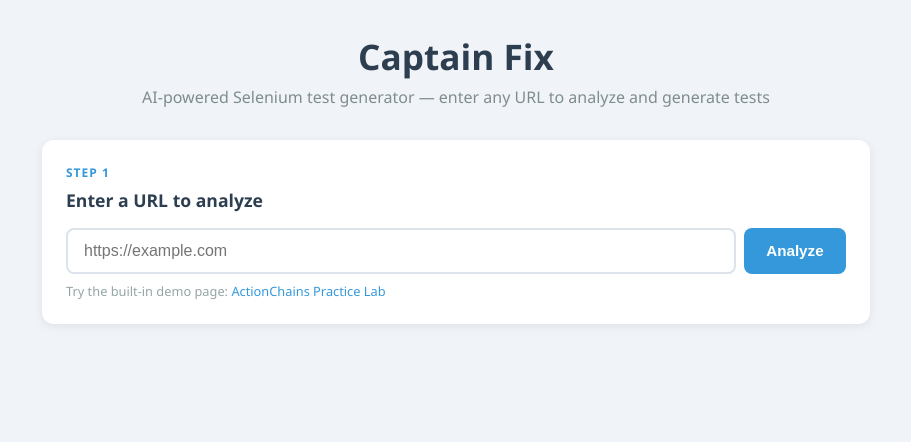
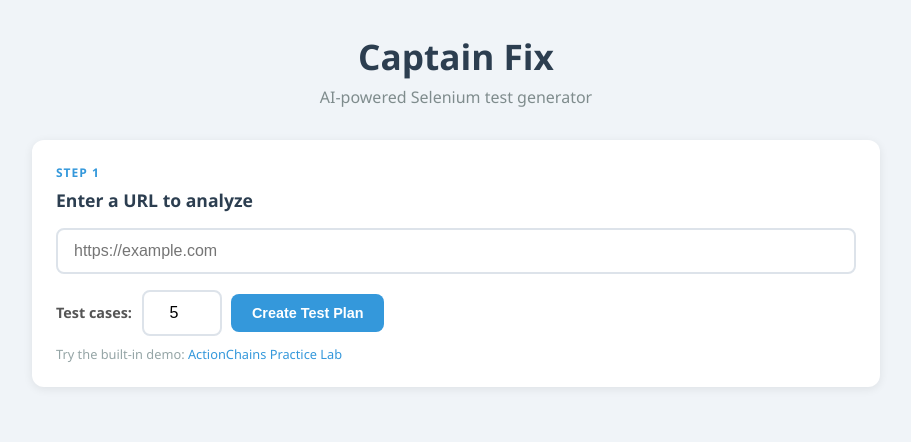
Before and after one commit to RaniAbu95/Captin-Fix-deployed, a Python web app: template templates/index.html in a window 1280 px wide. Shown: the top 442 px of the page, without its empty margins (184-1095 px from the left). Run offline with Jinja, Linux system fonts and the light colour scheme; the template is opened without the code that fills it, so the values that code supplies are empty.

Commit message:
Simplify to 3-step flow with per-test-case Run and Copy
- Step 1: URL + test case count → Create Test Plan (analyze runs silently)
- Step 2: Test Plan (suite sections, no analysis display)
- Step 3: Individual test case cards, each with own code block, Run, Copy
- /generate now returns array of standalone scripts (one per test case)
- Run/Copy act on the specific test case, output shown inline below each card

Co-Authored-By: Claude Sonnet 4.6 <noreply@anthropic.com>

```diff
--- a/templates/index.html
+++ b/templates/index.html
@@ -7,91 +7,103 @@
     <style>
         * { box-sizing: border-box; margin: 0; padding: 0; }
         body { font-family: 'Segoe UI', Tahoma, Geneva, Verdana, sans-serif; background: #f0f4f8; color: #333; }
-        .container { max-width: 860px; margin: 0 auto; padding: 2rem 1rem; }
+        .container { max-width: 880px; margin: 0 auto; padding: 2rem 1rem; }
         header { text-align: center; margin-bottom: 2rem; }
         header h1 { font-size: 2.2rem; color: #2c3e50; }
         header p { color: #7f8c8d; margin-top: 0.4rem; }
+
         .card { background: white; border-radius: 12px; padding: 1.5rem; margin-bottom: 1.5rem; box-shadow: 0 2px 10px rgba(0,0,0,0.08); }
         .step-label { font-size: 0.75rem; font-weight: 700; color: #3498db; text-transform: uppercase; letter-spacing: 1px; margin-bottom: 0.4rem; }
         .card h2 { font-size: 1.1rem; color: #2c3e50; margin-bottom: 1rem; }
+
         .input-row { display: flex; gap: 0.5rem; }
         input[type="text"] { flex: 1; padding: 0.75rem 1rem; border: 2px solid #dde3ea; border-radius: 8px; font-size: 1rem; transition: border-color 0.2s; }
         input[type="text"]:focus { outline: none; border-color: #3498db; }
         input[type="number"] { width: 80px; padding: 0.75rem; border: 2px solid #dde3ea; border-radius: 8px; font-size: 1rem; text-align: center; }
         input[type="number"]:focus { outline: none; border-color: #2ecc71; }
+
         .hint { font-size: 0.8rem; color: #95a5a6; margin-top: 0.5rem; }
         .hint a { color: #3498db; text-decoration: none; }
         .hint a:hover { text-decoration: underline; }
-        .btn { padding: 0.75rem 1.4rem; background: #3498db; color: white; border: none; border-radius: 8px; font-size: 0.95rem; font-weight: 600; cursor: pointer; transition: background 0.2s, opacity 0.2s; }
-        .btn:hover:not(:disabled) { filter: brightness(0.9); }
-        .btn:disabled { opacity: 0.55; cursor: not-allowed; }
-        .btn-green { background: #2ecc71; }
+
+        .btn { padding: 0.7rem 1.3rem; color: white; border: none; border-radius: 8px; font-size: 0.9rem; font-weight: 600; cursor: pointer; transition: filter 0.15s, opacity 0.15s; }
+        .btn:hover:not(:disabled) { filter: brightness(0.88); }
+        .btn:disabled { opacity: 0.5; cursor: not-allowed; }
+        .btn-blue   { background: #3498db; }
+        .btn-green  { background: #2ecc71; }
         .btn-purple { background: #9b59b6; }
         .btn-orange { background: #e67e22; }
-        .btn-grey { background: #95a5a6; }
-        .btn-row { display: flex; gap: 0.75rem; flex-wrap: wrap; align-items: center; margin-top: 1rem; }
+        .btn-grey   { background: #95a5a6; }
+        .btn-sm { padding: 0.45rem 1rem; font-size: 0.82rem; }
+
+        .btn-row { display: flex; gap: 0.6rem; flex-wrap: wrap; align-items: center; margin-top: 1rem; }
+
         .hidden { display: none; }
-        .spinner { display: inline-block; width: 16px; height: 16px; border: 2px solid #ccc; border-top-color: #3498db; border-radius: 50%; animation: spin 0.7s linear infinite; vertical-align: middle; margin-right: 6px; }
+        .spinner { display: inline-block; width: 15px; height: 15px; border: 2px solid #dde3ea; border-top-color: #3498db; border-radius: 50%; animation: spin 0.7s linear infinite; vertical-align: middle; margin-right: 6px; }
         @keyframes spin { to { transform: rotate(360deg); } }
-        .analysis-text { white-space: pre-wrap; line-height: 1.7; color: #444; }
+        .loading-msg { color: #7f8c8d; font-size: 0.9rem; }
         .error-box { background: #fde8e8; color: #c0392b; padding: 0.9rem 1rem; border-radius: 8px; font-size: 0.9rem; }
-        .code-block { background: #1e2433; color: #abb2bf; padding: 1rem; border-radius: 8px; font-family: 'Courier New', monospace; font-size: 0.85rem; white-space: pre-wrap; word-break: break-word; max-height: 420px; overflow-y: auto; margin-bottom: 1rem; }
-        .output-block { background: #0d1117; color: #58a6ff; padding: 1rem; border-radius: 8px; font-family: 'Courier New', monospace; font-size: 0.85rem; white-space: pre-wrap; max-height: 350px; overflow-y: auto; }
+        .output-block { background: #0d1117; color: #58a6ff; padding: 0.8rem 1rem; border-radius: 8px; font-family: 'Courier New', monospace; font-size: 0.83rem; white-space: pre-wrap; max-height: 200px; overflow-y: auto; margin-top: 0.75rem; }
 
-        /* Test Plan styles */
+        /* ── Test Plan ── */
         .suite-section { margin-bottom: 1.2rem; }
-        .suite-header { display: flex; align-items: center; gap: 0.6rem; padding: 0.6rem 1rem; border-radius: 8px 8px 0 0; font-weight: 700; font-size: 0.9rem; }
+        .suite-header { display: flex; align-items: center; gap: 0.5rem; padding: 0.55rem 1rem; border-radius: 8px 8px 0 0; font-weight: 700; font-size: 0.88rem; }
         .suite-smoke .suite-header { background: #fef3cd; color: #856404; }
         .suite-nav   .suite-header { background: #d1ecf1; color: #0c5460; }
         .suite-form  .suite-header { background: #d4edda; color: #155724; }
-        .suite-count { font-weight: 400; font-size: 0.8rem; opacity: 0.8; }
+        .suite-count { font-weight: 400; font-size: 0.78rem; opacity: 0.75; }
         .tc-list { border: 1px solid #e9ecef; border-top: none; border-radius: 0 0 8px 8px; overflow: hidden; }
-        .tc-item { padding: 0.9rem 1rem; border-bottom: 1px solid #f0f0f0; }
-        .tc-item:last-child { border-bottom: none; }
-        .tc-id { font-size: 0.75rem; font-weight: 700; color: #888; text-transform: uppercase; margin-bottom: 0.25rem; }
-        .tc-desc { font-weight: 600; color: #2c3e50; margin-bottom: 0.4rem; }
-        .tc-steps { font-size: 0.85rem; color: #555; padding-left: 1rem; margin-bottom: 0.3rem; }
-        .tc-steps li { margin-bottom: 0.15rem; }
-        .tc-expected { font-size: 0.82rem; color: #27ae60; font-style: italic; }
+        .tc-plan-item { padding: 0.8rem 1rem; border-bottom: 1px solid #f3f3f3; }
+        .tc-plan-item:last-child { border-bottom: none; }
+        .tc-id   { font-size: 0.72rem; font-weight: 700; color: #aaa; text-transform: uppercase; margin-bottom: 0.2rem; }
+        .tc-desc { font-weight: 600; color: #2c3e50; margin-bottom: 0.35rem; }
+        .tc-steps { font-size: 0.83rem; color: #555; padding-left: 1.1rem; margin-bottom: 0.25rem; }
+        .tc-steps li { margin-bottom: 0.1rem; }
+        .tc-expected { font-size: 0.8rem; color: #27ae60; font-style: italic; }
+
+        /* ── Individual test case cards ── */
+        .tc-card { border: 1px solid #e2e8f0; border-radius: 10px; margin-bottom: 1rem; overflow: hidden; }
+        .tc-card-header { display: flex; align-items: center; gap: 0.6rem; padding: 0.7rem 1rem; background: #f8fafc; border-bottom: 1px solid #e2e8f0; }
+        .suite-badge { padding: 0.2rem 0.65rem; border-radius: 20px; font-size: 0.72rem; font-weight: 700; white-space: nowrap; }
+        .badge-smoke { background: #fef3cd; color: #856404; }
+        .badge-nav   { background: #d1ecf1; color: #0c5460; }
+        .badge-form  { background: #d4edda; color: #155724; }
+        .tc-card-id   { font-size: 0.75rem; color: #888; font-weight: 700; }
+        .tc-card-desc { font-weight: 600; color: #2c3e50; font-size: 0.9rem; flex: 1; }
+        .tc-card-body { padding: 0.8rem 1rem; }
+        details summary { cursor: pointer; font-size: 0.82rem; color: #3498db; user-select: none; margin-bottom: 0.5rem; }
+        details summary:hover { text-decoration: underline; }
+        .code-block { background: #1e2433; color: #abb2bf; padding: 0.8rem 1rem; border-radius: 7px; font-family: 'Courier New', monospace; font-size: 0.8rem; white-space: pre-wrap; word-break: break-word; max-height: 320px; overflow-y: auto; margin-bottom: 0.7rem; }
+        .tc-run-output { margin-top: 0; }
     </style>
 </head>
 <body>
 <div class="container">
     <header>
         <h1>Captain Fix</h1>
-        <p>AI-powered Selenium test generator — enter any URL to analyze and generate tests</p>
+        <p>AI-powered Selenium test generator</p>
     </header>
 
-    <!-- Step 1: URL -->
+    <!-- Step 1 -->
     <div class="card">
         <div class="step-label">Step 1</div>
         <h2>Enter a URL to analyze</h2>
         <div class="input-row">
             <input type="text" id="url-input" placeholder="https://example.com" />
-            <button class="btn" id="analyze-btn" onclick="analyze()">Analyze</button>
         </div>
-        <p class="hint">Try the built-in demo page: <a href="#" onclick="useDemoUrl()">ActionChains Practice Lab</a></p>
+        <div class="btn-row">
+            <label style="font-size:0.9rem;color:#555;font-weight:600;">Test cases:</label>
+            <input type="number" id="num-cases" value="5" min="1" max="30">
+            <button class="btn btn-blue" id="plan-btn" onclick="createPlan()">Create Test Plan</button>
+        </div>
+        <p class="hint" style="margin-top:0.6rem">Try the built-in demo: <a href="#" onclick="useDemoUrl()">ActionChains Practice Lab</a></p>
     </div>
 
-    <!-- Step 2: Analysis -->
-    <div class="card hidden" id="analysis-card">
+    <!-- Step 2: Test Plan -->
+    <div class="card hidden" id="plan-card">
         <div class="step-label">Step 2</div>
-        <h2>Page Analysis</h2>
-        <div id="analysis-loading" class="hidden"><span class="spinner"></span> Loading page and analyzing elements...</div>
-        <div id="analysis-result" class="analysis-text hidden"></div>
-        <div id="analysis-error" class="error-box hidden"></div>
-        <div class="btn-row hidden" id="plan-row">
-            <label style="font-size:0.9rem;color:#555;font-weight:600;">Test cases:</label>
-            <input type="number" id="num-cases" value="5" min="1" max="30">
-            <button class="btn btn-green" id="plan-btn" onclick="createPlan()">Create Test Plan</button>
-        </div>
-    </div>
-
-    <!-- Step 3: Test Plan -->
-    <div class="card hidden" id="plan-card">
-        <div class="step-label">Step 3</div>
         <h2>Test Plan</h2>
-        <div id="plan-loading" class="hidden"><span class="spinner"></span> Generating test plan...</div>
+        <div id="plan-loading" class="hidden loading-msg"><span class="spinner"></span> <span id="plan-loading-msg">Analyzing page...</span></div>
         <div id="plan-result" class="hidden"></div>
         <div id="plan-error" class="error-box hidden"></div>
         <div class="btn-row hidden" id="generate-row">
@@ -99,26 +111,13 @@
         </div>
     </div>
 
-    <!-- Step 4: Selenium Code -->
+    <!-- Step 3: Individual Test Cases -->
     <div class="card hidden" id="code-card">
-        <div class="step-label">Step 4</div>
-        <h2>Generated Selenium Code</h2>
-        <div id="code-loading" class="hidden"><span class="spinner"></span> Generating code...</div>
-        <pre id="code-result" class="code-block hidden"></pre>
+        <div class="step-label">Step 3</div>
+        <h2>Generated Test Cases</h2>
+        <div id="code-loading" class="hidden loading-msg"><span class="spinner"></span> Generating individual test scripts...</div>
         <div id="code-error" class="error-box hidden"></div>
-        <div class="btn-row">
-            <button class="btn btn-orange hidden" id="run-btn" onclick="runTests()">Run Tests on Server</button>
-            <button class="btn btn-grey hidden" id="copy-btn" onclick="copyCode()">Copy Code</button>
-        </div>
-    </div>
-
-    <!-- Step 5: Output -->
-    <div class="card hidden" id="output-card">
-        <div class="step-label">Step 5</div>
-        <h2>Test Output</h2>
-        <div id="run-loading" class="hidden"><span class="spinner"></span> Running tests (up to 60s)...</div>
-        <pre id="run-result" class="output-block hidden"></pre>
-        <div id="run-error" class="error-box hidden"></div>
+        <div id="tc-list"></div>
     </div>
 </div>
 
@@ -126,7 +125,7 @@
     let currentUrl = '';
     let currentAnalysis = '';
     let currentPlan = null;
-    let currentCode = '';
+    let currentTestCases = [];
 
     function useDemoUrl() {
         document.getElementById('url-input').value = window.location.origin + '/demo';
@@ -136,21 +135,25 @@
     function hide(id) { document.getElementById(id).classList.add('hidden'); }
     function setText(id, text) { document.getElementById(id).textContent = text; }
 
+    const suiteIcons = { SMOKE: '🔥', NAVIGATION: '🧭', FORM: '📝' };
+    const suiteClass = { SMOKE: 'suite-smoke', NAVIGATION: 'suite-nav', FORM: 'suite-form' };
+    const badgeClass = { SMOKE: 'badge-smoke', NAVIGATION: 'badge-nav', FORM: 'badge-form' };
+
     function renderPlan(plan) {
         const suites = plan.suites || {};
-        const icons = { SMOKE: '🔥', NAVIGATION: '🧭', FORM: '📝' };
-        const cls   = { SMOKE: 'suite-smoke', NAVIGATION: 'suite-nav', FORM: 'suite-form' };
         let html = '';
         for (const [suite, cases] of Object.entries(suites)) {
             if (!cases || cases.length === 0) continue;
-            const icon = icons[suite] || '🧪';
-            const klass = cls[suite] || '';
+            const icon  = suiteIcons[suite]  || '🧪';
+            const klass = suiteClass[suite] || '';
             html += `<div class="suite-section ${klass}">
-                <div class="suite-header">${icon} ${suite} <span class="suite-count">(${cases.length} test case${cases.length > 1 ? 's' : ''})</span></div>
+                <div class="suite-header">${icon} ${suite}
+                    <span class="suite-count">(${cases.length} test case${cases.length > 1 ? 's' : ''})</span>
+                </div>
                 <div class="tc-list">`;
             cases.forEach(tc => {
                 const steps = (tc.steps || []).map(s => `<li>${s}</li>`).join('');
-                html += `<div class="tc-item">
+                html += `<div class="tc-plan-item">
                     <div class="tc-id">TC-${tc.id || '?'}</div>
                     <div class="tc-desc">${tc.description || ''}</div>
                     ${steps ? `<ol class="tc-steps">${steps}</ol>` : ''}
@@ -162,23 +165,58 @@
         return html;
     }
 
-    async function analyze() {
+    function renderTestCases(testCases) {
+        const list = document.getElementById('tc-list');
+        list.innerHTML = '';
+        testCases.forEach((tc, idx) => {
+            const badge = badgeClass[tc.suite] || 'badge-smoke';
+            const card = document.createElement('div');
+            card.className = 'tc-card';
+            card.id = `tc-card-${idx}`;
+            card.innerHTML = `
+                <div class="tc-card-header">
+                    <span class="suite-badge ${badge}">${tc.suite}</span>
+                    <span class="tc-card-id">TC-${tc.id}</span>
+                    <span class="tc-card-desc">${tc.description}</span>
+                </div>
+                <div class="tc-card-body">
+                    <details>
+                        <summary>View Code</summary>
+                        <pre class="code-block" id="tc-code-${idx}">${escHtml(tc.code || '')}</pre>
+                    </details>
+                    <div class="btn-row" style="margin-top:0.5rem">
+                        <button class="btn btn-orange btn-sm" onclick="runSingle(${idx})">▶ Run Test</button>
+                        <button class="btn btn-grey btn-sm"   onclick="copySingle(${idx})">Copy Code</button>
+                    </div>
+                    <div id="tc-output-${idx}" class="tc-run-output hidden"></div>
+                </div>`;
+            list.appendChild(card);
+        });
+    }
+
+    function escHtml(str) {
+        return str.replace(/&/g,'&amp;').replace(/</g,'&lt;').replace(/>/g,'&gt;');
+    }
+
+    async function createPlan() {
         currentUrl = document.getElementById('url-input').value.trim();
         if (!currentUrl) { alert('Please enter a URL'); return; }
+        const numCases = parseInt(document.getElementById('num-cases').value) || 5;
 
-        const btn = document.getElementById('analyze-btn');
+        const btn = document.getElementById('plan-btn');
         btn.disabled = true;
-        btn.textContent = 'Analyzing...';
+        btn.textContent = 'Working...';
 
-        show('analysis-card');
-        show('analysis-loading');
-        hide('analysis-result');
-        hide('analysis-error');
-        hide('plan-row');
-        hide('plan-card');
+        show('plan-card');
+        show('plan-loading');
+        setText('plan-loading-msg', 'Analyzing page...');
+        document.getElementById('plan-result').innerHTML = '';
+        hide('plan-result');
+        hide('plan-error');
+        hide('generate-row');
         hide('code-card');
-        hide('output-card');
 
+        // Phase 1: analyze (silent)
         try {
             const res = await fetch('/analyze', {
                 method: 'POST',
@@ -186,40 +224,24 @@
                 body: JSON.stringify({ url: currentUrl })
             });
             const data = await res.json();
-            hide('analysis-loading');
             if (data.error) {
-                setText('analysis-error', 'Error: ' + data.error);
-                show('analysis-error');
-            } else {
-                currentAnalysis = data.analysis;
-                setText('analysis-result', data.analysis);
-                show('analysis-result');
-                show('plan-row');
+                hide('plan-loading');
+                setText('plan-error', 'Error: ' + data.error);
+                show('plan-error');
+                btn.disabled = false; btn.textContent = 'Create Test Plan';
+                return;
             }
+            currentAnalysis = data.analysis;
         } catch (e) {
-            hide('analysis-loading');
-            setText('analysis-error', 'Network error: ' + e.message);
-            show('analysis-error');
+            hide('plan-loading');
+            setText('plan-error', 'Network error: ' + e.message);
+            show('plan-error');
+            btn.disabled = false; btn.textContent = 'Create Test Plan';
+            return;
         }
-        btn.disabled = false;
-        btn.textContent = 'Analyze';
-    }
 
-    async function createPlan() {
-        const numCases = parseInt(document.getElementById('num-cases').value) || 5;
-        const btn = document.getElementById('plan-btn');
-        btn.disabled = true;
-        btn.textContent = 'Creating...';
-
-        show('plan-card');
-        show('plan-loading');
-        document.getElementById('plan-result').innerHTML = '';
-        hide('plan-result');
-        hide('plan-error');
-        hide('generate-row');
-        hide('code-card');
-        hide('output-card');
-
+        // Phase 2: build plan
+        setText('plan-loading-msg', 'Creating test plan...');
         try {
             const res = await fetch('/plan', {
                 method: 'POST',
@@ -242,6 +264,7 @@
             setText('plan-error', 'Network error: ' + e.message);
             show('plan-error');
         }
+
         btn.disabled = false;
         btn.textContent = 'Create Test Plan';
     }
@@ -253,11 +276,8 @@
 
         show('code-card');
         show('code-loading');
-        hide('code-result');
         hide('code-error');
-        hide('run-btn');
-        hide('copy-btn');
-        hide('output-card');
+        document.getElementById('tc-list').innerHTML = '';
 
         try {
             const res = await fetch('/generate', {
@@ -271,58 +291,49 @@
                 setText('code-error', 'Error: ' + data.error);
                 show('code-error');
             } else {
-                currentCode = data.code;
-                setText('code-result', data.code);
-                show('code-result');
-                show('run-btn');
-                show('copy-btn');
+                currentTestCases = data.test_cases;
+                renderTestCases(data.test_cases);
             }
         } catch (e) {
             hide('code-loading');
             setText('code-error', 'Network error: ' + e.message);
             show('code-error');
         }
+
         btn.disabled = false;
         btn.textContent = 'Generate Selenium Code';
     }
 
-    async function runTests() {
-        const btn = document.getElementById('run-btn');
+    async function runSingle(idx) {
+        const tc   = currentTestCases[idx];
+        const btn  = document.querySelector(`#tc-card-${idx} .btn-orange`);
+        const outEl = document.getElementById(`tc-output-${idx}`);
+
         btn.disabled = true;
         btn.textContent = 'Running...';
-
-        show('output-card');
-        show('run-loading');
-        hide('run-result');
-        hide('run-error');
+        outEl.className = 'output-block tc-run-output';
+        outEl.textContent = 'Running...';
 
         try {
             const res = await fetch('/run', {
                 method: 'POST',
                 headers: { 'Content-Type': 'application/json' },
-                body: JSON.stringify({ code: currentCode })
+                body: JSON.stringify({ code: tc.code })
             });
             const data = await res.json();
-            hide('run-loading');
-            if (data.error) {
-                setText('run-error', 'Error: ' + data.error);
-                show('run-error');
-            } else {
-                setText('run-result', data.output);
-                show('run-result');
-            }
+            outEl.textContent = data.error ? 'Error: ' + data.error : (data.output || 'No output.');
         } catch (e) {
-            hide('run-loading');
-            setText('run-error', 'Network error: ' + e.message);
-            show('run-error');
+            outEl.textContent = 'Network error: ' + e.message;
         }
+
         btn.disabled = false;
-        btn.textContent = 'Run Tests on Server';
+        btn.textContent = '▶ Run Test';
     }
 
-    function copyCode() {
-        navigator.clipboard.writeText(currentCode).then(() => {
-            const btn = document.getElementById('copy-btn');
+    function copySingle(idx) {
+        const tc  = currentTestCases[idx];
+        const btn = document.querySelector(`#tc-card-${idx} .btn-grey`);
+        navigator.clipboard.writeText(tc.code || '').then(() => {
             btn.textContent = 'Copied!';
             setTimeout(() => btn.textContent = 'Copy Code', 2000);
         });
@@ -330,7 +341,7 @@
 
     document.addEventListener('DOMContentLoaded', () => {
         document.getElementById('url-input').addEventListener('keypress', e => {
-            if (e.key === 'Enter') analyze();
+            if (e.key === 'Enter') createPlan();
         });
     });
 </script>
```
Also changed, not shown: app.py (+32 -16 lines).
